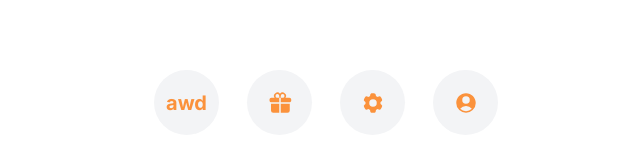
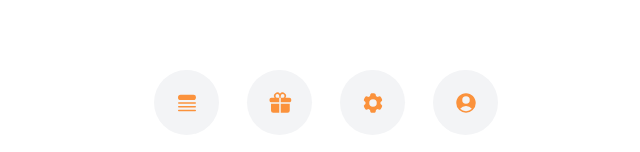
Before and after one commit to GrandeJames/bryzi, a Next.js app: page / in a window 1280 px wide. Shown: the part 590-742 px from the top of the page, without its empty margins (314-954 px from the left). Built offline with nearby package versions, Linux system fonts and the light colour scheme.

Commit message:
Place back icon

```diff
--- a/src/app/ui/Menu.tsx
+++ b/src/app/ui/Menu.tsx
@@ -13,7 +13,16 @@ function Menu() {
     <div className="flex space-x-7 sticky bottom-0 w-full justify-center">
       <Dialog>
         <DialogTrigger asChild>
-          <MenuButton>awd</MenuButton>
+          <MenuButton>
+            <svg
+              xmlns="http://www.w3.org/2000/svg"
+              viewBox="0 0 24 24"
+              fill="currentColor"
+              className="w-6 h-6"
+            >
+              <path d="M5.625 3.75a2.625 2.625 0 1 0 0 5.25h12.75a2.625 2.625 0 0 0 0-5.25H5.625ZM3.75 11.25a.75.75 0 0 0 0 1.5h16.5a.75.75 0 0 0 0-1.5H3.75ZM3 15.75a.75.75 0 0 1 .75-.75h16.5a.75.75 0 0 1 0 1.5H3.75a.75.75 0 0 1-.75-.75ZM3.75 18.75a.75.75 0 0 0 0 1.5h16.5a.75.75 0 0 0 0-1.5H3.75Z" />
+            </svg>
+          </MenuButton>
         </DialogTrigger>
         <DialogContent className="sm:max-w-xl backdrop-blur-xl border-none dark:bg-white/5">
           <DialogHeader>
@@ -110,6 +119,4 @@ function MenuButton({ children }: { children: ReactNode }) {
   );
 }
 
-// BUG: Refactor of removing Focus and making page use client so menu button is causing error
-
 export default Menu;
```
